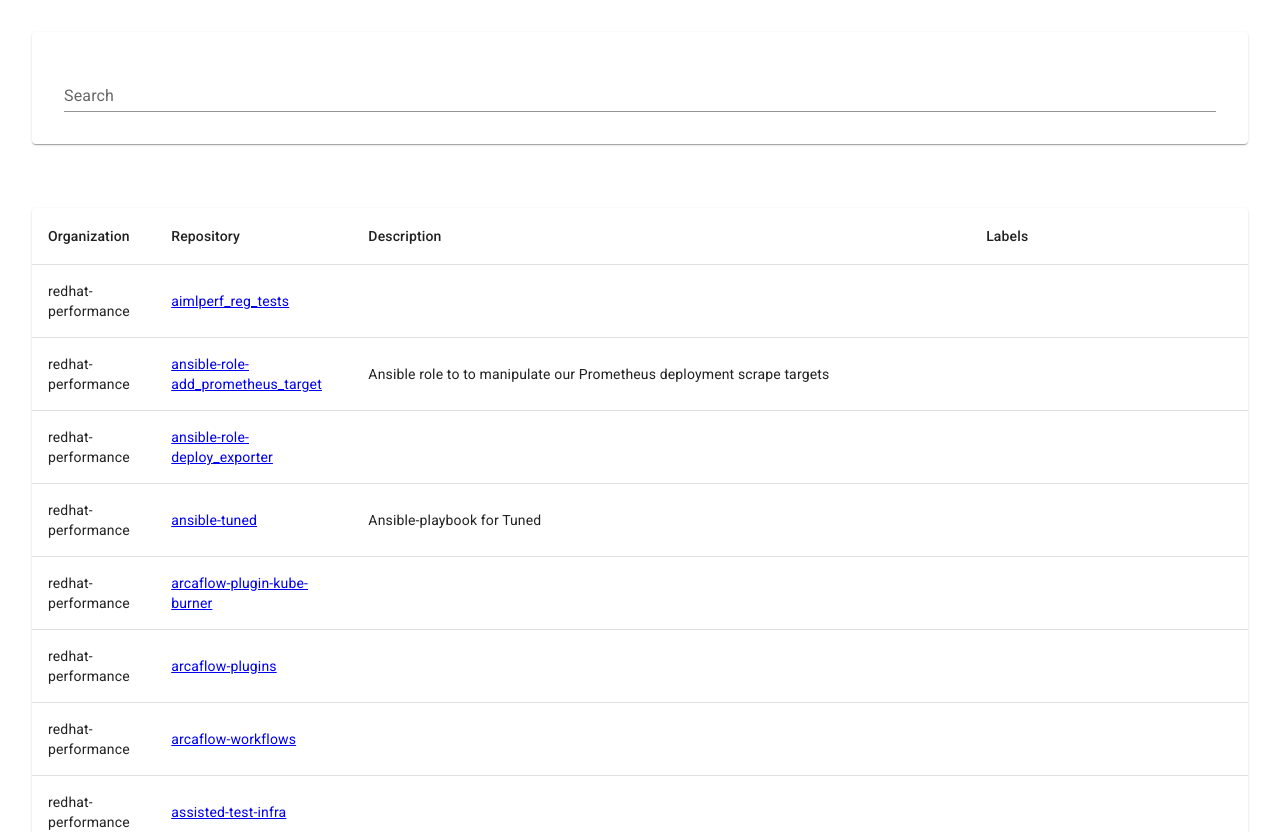
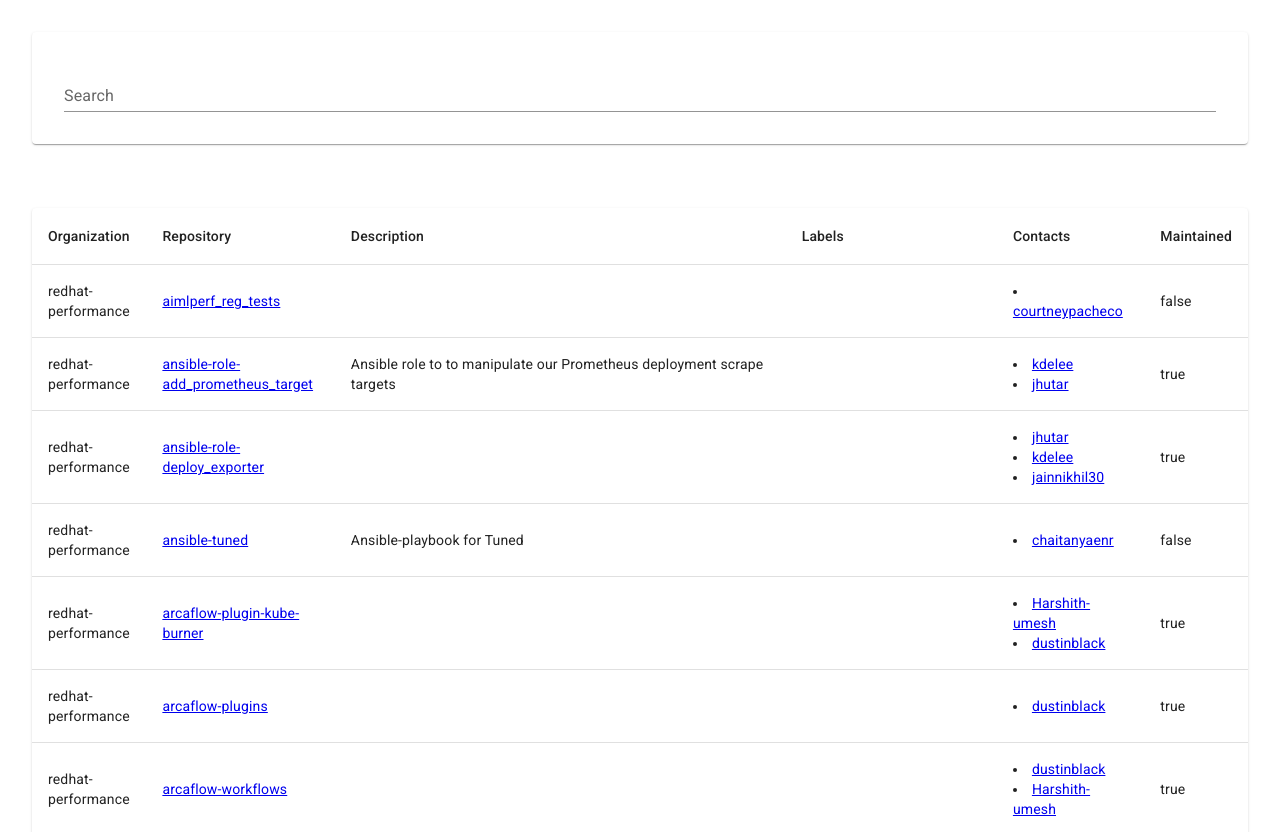
Before and after one commit to redhat-performance/tooling-curator, a React (Create React App) app: page / in a window 1280 px wide. Shown: the top 832 px of the page. Built offline with nearby package versions, Linux system fonts and the light colour scheme.

Commit message:
add contacts and maintained fields to UI

```diff
--- a/src/App.tsx
+++ b/src/App.tsx
@@ -6,6 +6,7 @@
 import {
     Chip,
     CircularProgress,
+    FormControlLabel,
     Paper,
     Table,
     TableBody,
@@ -14,6 +15,7 @@
     TableHead,
     TableRow, TextField
 } from "@mui/material";
+import { convertTypeAcquisitionFromJson } from 'typescript';
 
 interface AppProps {
     endpoint: string
@@ -35,6 +37,8 @@
     description: string
     url: string
     labels: string[]
+    contacts: {username: string, htmlurl: string}[]
+    maintained: string
 }
 
 export default class App extends React.Component<AppProps, AppState> {
@@ -120,6 +124,8 @@
                                     <TableCell>Repository</TableCell>
                                     <TableCell>Description</TableCell>
                                     <TableCell>Labels</TableCell>
+                                    <TableCell>Contacts</TableCell>
+                                    <TableCell>Maintained</TableCell>
                                 </TableRow>
                             </TableHead>
                             <TableBody>
@@ -142,6 +148,12 @@
                                                 <Chip key={repo.org + " " + repo.name + " " + label} label={label} color="primary" />
                                             ))}
                                         </TableCell>
+                                        <TableCell>
+                                            {!!repo.contacts && repo.contacts.map((contact,i) => <li key={i}><a href={contact.htmlurl} target="_blank">{contact.username}</a></li>)}
+                                        </TableCell>
+                                        <TableCell>
+                                            {repo.maintained.toString()}
+                                        </TableCell>
                                     </TableRow>
                                 ))}
                             </TableBody>
```
